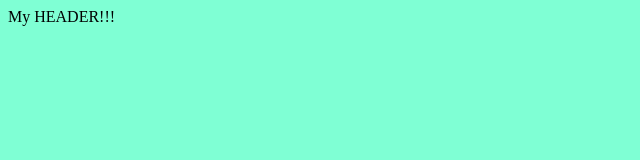
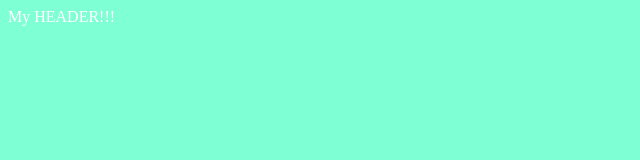
Before and after one commit to Anton4441/new-test-repo, a plain HTML site: page index.html in a window 1280 px wide. Shown: the whole page, without its empty margins (0-640 px from the left). Drawn offline with Linux system fonts and the light colour scheme.

Commit message:
add while color for html

```diff
--- a/style.css
+++ b/style.css
@@ -1,3 +1,7 @@
+html {
+    color: white;
+}
+
 body {
     background-color: aquamarine;
 }
```
